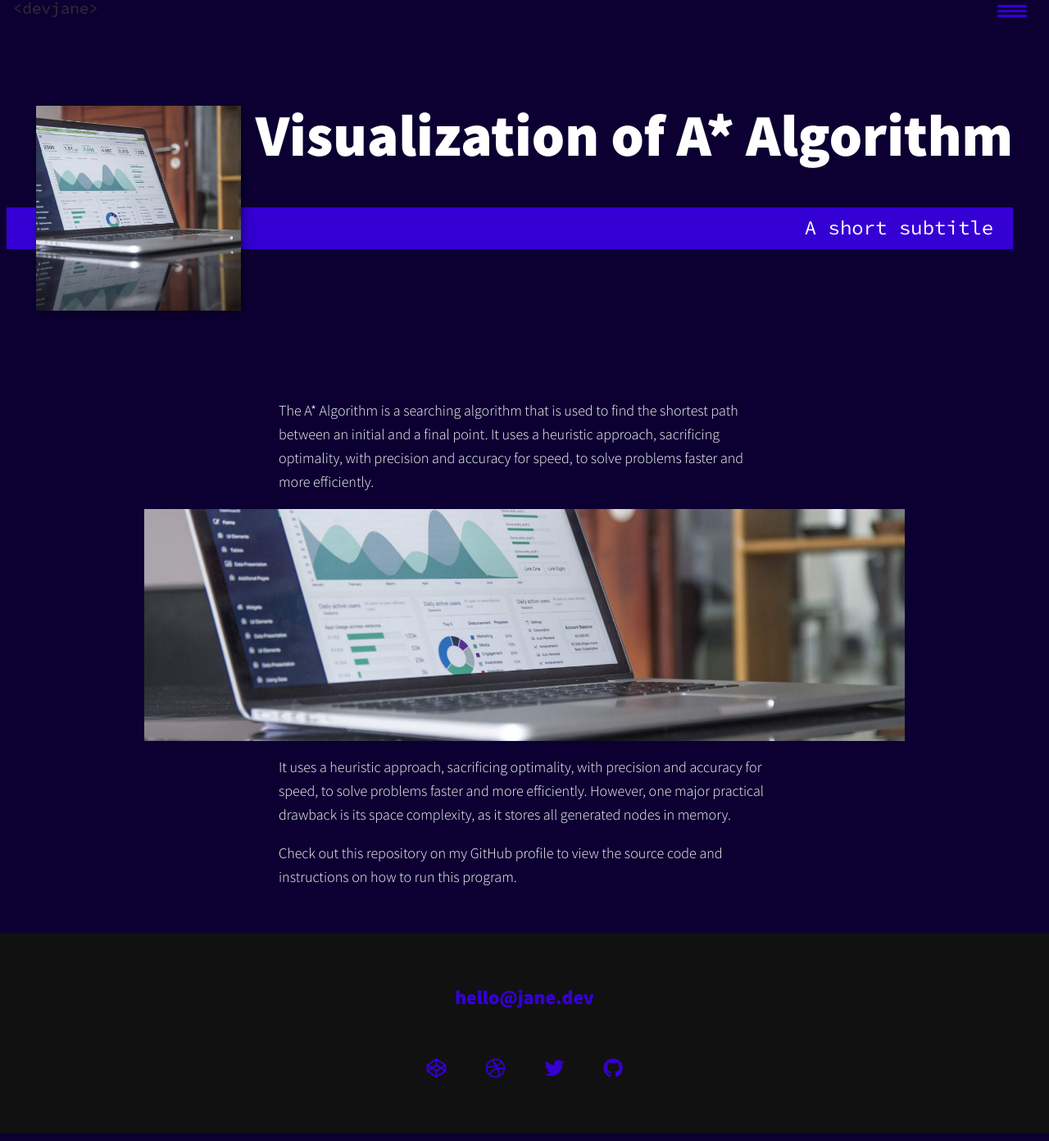
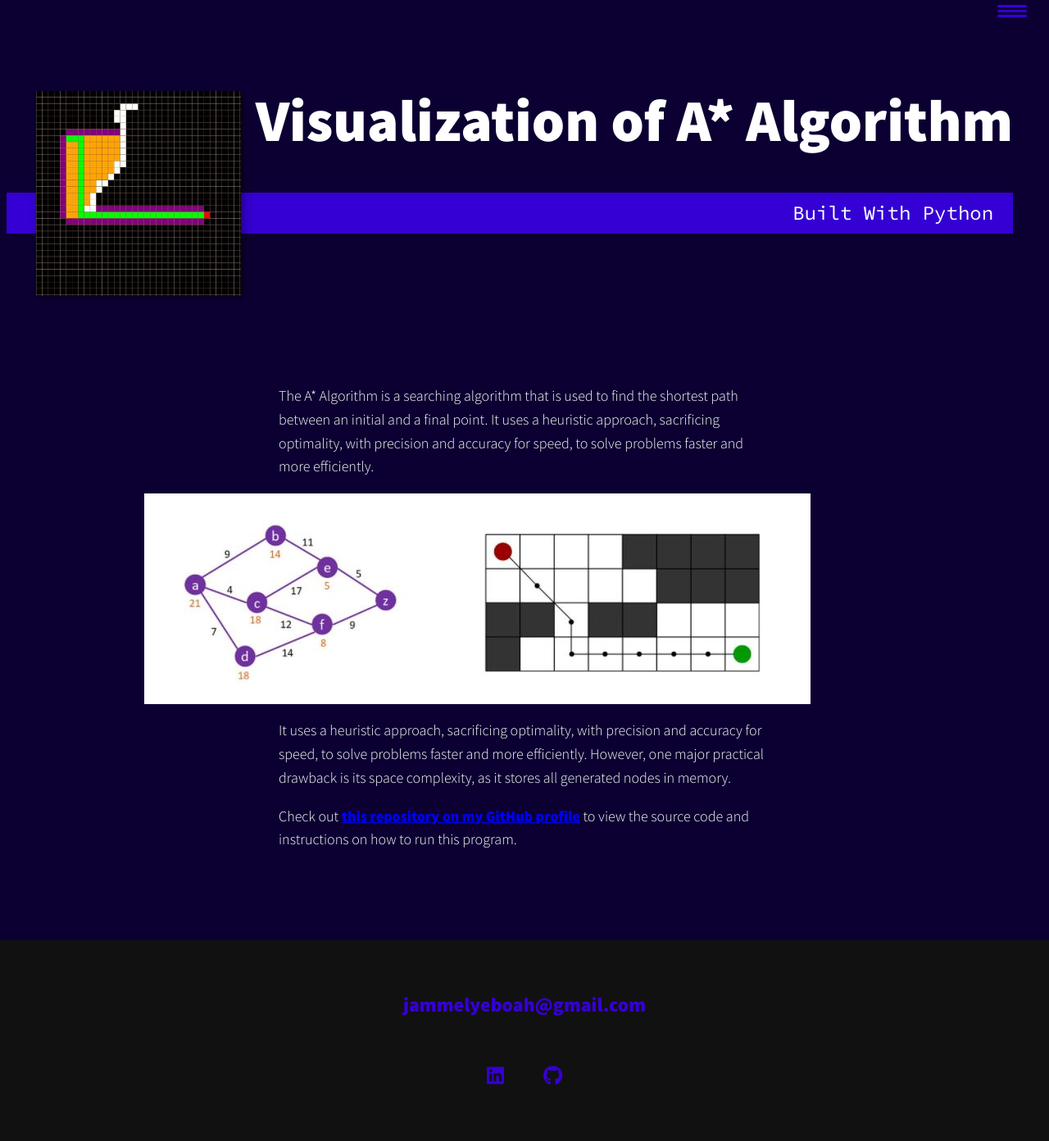
Before and after one commit to jammel-yeboah/new_portfolio_website, a plain HTML site: page p_1/portfolio-item.html in a window 1280 px wide. Shown: the part 15-1407 px from the top of the page at 82% size. Drawn offline with nearby package versions, Linux system fonts and the light colour scheme.

Commit message:
Projects and Footer Changes

```diff
--- a/p_1/portfolio-item.html
+++ b/p_1/portfolio-item.html
@@ -15,9 +15,6 @@
     </head>
     <body>
         <header>
-            <div class="logo">
-                <img src="img/devjane.png" alt="">
-            </div>
             <button class="nav-toggle" aria-label="toggle navigation">
                 <span class="hamburger"></span>
             </button>
@@ -36,40 +33,33 @@
             <h1 class="section__title section__title--intro">
                 Visualization of <strong>A* Algorithm</strong>
             </h1>
-            <p class="section__subtitle section__subtitle--intro">A short subtitle</p>
-            <img src="img/portfolio-01.jpg" alt="" class="intro__img">
+            <p class="section__subtitle section__subtitle--intro">Built With Python</p>
+            <img src="img/a_star_screenshot.JPG" alt="" class="intro__img">
         </section>
 
         <div class="portfolio-item-individual">
             <p>The A* Algorithm is a searching algorithm that is used to find the shortest path between an initial and a final point. It uses a heuristic approach, sacrificing optimality, with precision and accuracy for speed, to solve problems faster and more efficiently.</p>
-            <img src="img/portfolio-details.jpg" alt="">
+            <img src="img/a_star_img1.JPG" alt="">
             <p>It uses a heuristic approach, sacrificing optimality, with precision and accuracy for speed, to solve problems faster and more efficiently. However, one major practical drawback is its space complexity, as it stores all generated nodes in memory. </p>
-            <p>Check out this repository on my GitHub profile to view the source code and instructions on how to run this program.  </p>
+            <p> Check out
+            <a href="https://github.com/jammel-yeboah/Visaulization-of-A-Star-Algo" class="footer__link" target="_blank"> this repository on my GitHub profile</a> to view the source code and instructions on how to run this program.
+            <ul class="social-list">
+            </p>
+        </u1>
         </div>
 
 
         <!-- Footer -->
         <footer class="footer">
-            <!-- replace with your own email address -->
-            <a href="mailto:hello@jane.dev" class="footer__link">hello@jane.dev</a>
+            <a href="mailto:jammelyeboah@gmail.com" class="footer__link">jammelyeboah@gmail.com</a>
             <ul class="social-list">
                 <li class="social-list__item">
-                    <a class="social-list__link" href="https://codepen.io">
-                        <i class="fab fa-codepen"></i>
+                    <a class="social-list__link" href="https://www.linkedin.com/in/jammel-yeboah/" target="_blank">
+                        <i class="fab fa-linkedin"></i>
                     </a>
                 </li>
                 <li class="social-list__item">
-                    <a class="social-list__link" href="http://dribbble.com">
-                        <i class="fab fa-dribbble"></i>
-                    </a>
-                </li>
-                <li class="social-list__item">
-                    <a class="social-list__link" href="https://twitter.com">
-                        <i class="fab fa-twitter"></i>
-                    </a>
-                </li>
-                <li class="social-list__item">
-                    <a class="social-list__link" href="https://github.com">
+                    <a class="social-list__link" href="https://github.com/jammel-yeboah" target="_blank">
                         <i class="fab fa-github"></i>
                     </a>
                 </li>
```
Also changed, not shown: p_1/index.html (+5 -18 lines), p_1/img/Graph-A-Star-Algorithm.png (added), p_1/img/a_star_img1.JPG (added), p_1/img/a_star_screenshot.JPG (added), p_1/img/algorithm_img_1.jpg (added), p_1/img/algorithm_img_1_2.jpg (added).
